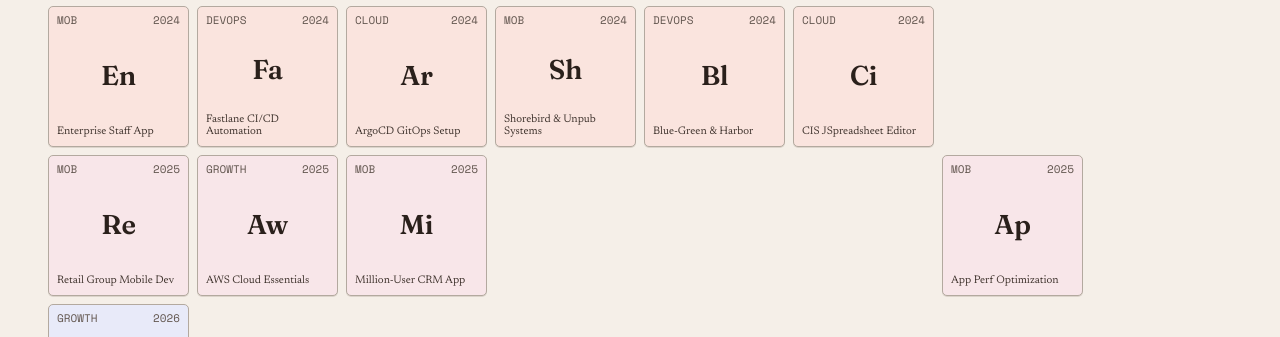
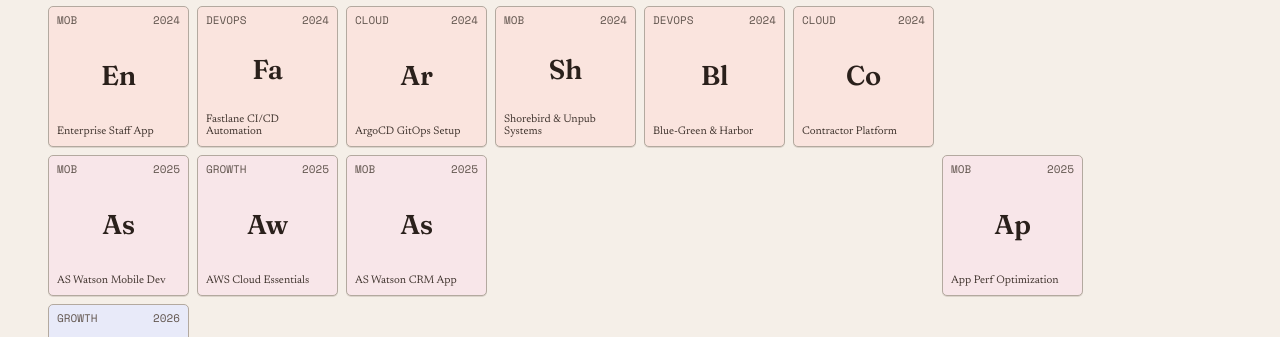
Before and after one commit to chunghei0116/portfolio-website, a Next.js app: page / in a window 1280 px wide. Shown: the part 1127-1464 px from the top of the page. Built offline with nearby package versions, Linux system fonts and the light colour scheme.

Commit message:
feat: restore Watson branding and rename CIS to Contractor Platform in timeline

```diff
--- a/src/data/milestones.ts
+++ b/src/data/milestones.ts
@@ -126,7 +126,7 @@ export const milestones: Milestone[] = [
   {
     id: "cis",
     sym: "Cs",
-    name: "CIS JSpreadsheet Editor",
+    name: "Contractor Platform",
     year: 2024,
     col: 6,
     row: 2,
@@ -136,24 +136,24 @@ export const milestones: Milestone[] = [
     platform: "React / JSpreadsheet",
     metric: "BQ / IP",
     metricLabel: "Finance Modules",
-    notes: "Built the Contractor Information System (CIS) frontend, implementing high-performance spreadsheet modules for Bill of Quantities (BQ) and payment assessments."
+    notes: "Built the frontend of the in-house contractor financial platform, implementing high-performance spreadsheet modules for Bill of Quantities (BQ) and payment assessments."
   },
 
   // ---- 2025 (Row 3) ----
   {
     id: "asw",
     sym: "As",
-    name: "Retail Group Mobile Dev",
+    name: "AS Watson Mobile Dev",
     year: 2025,
     col: 1,
     row: 3,
     fam: "mobile",
     famLabel: "Mobile",
     status: "Complete",
-    platform: "Retail Group",
+    platform: "AS Watson",
     metric: "Join",
     metricLabel: "Mobile Developer",
-    notes: "Joined a global retail group as a Mobile Application Developer, transitioning to customer-facing ecommerce and CRM applications."
+    notes: "Joined AS Watson group as a Mobile Application Developer, transitioning to customer-facing ecommerce and CRM applications."
   },
   {
     id: "aws",
@@ -173,17 +173,17 @@ export const milestones: Milestone[] = [
   {
     id: "crm",
     sym: "Cr",
-    name: "Million-User CRM App",
+    name: "AS Watson CRM App",
     year: 2025,
     col: 3,
     row: 3,
     fam: "mobile",
     famLabel: "Mobile",
     status: "Active",
-    platform: "CRM System",
+    platform: "AS Watson CRM",
     metric: "1M+ MAU",
     metricLabel: "Active Users",
-    notes: "Core developer of the high-traffic retail CRM app supporting over a million monthly active users."
+    notes: "Core developer of the high-traffic AS Watson CRM app supporting over a million monthly active users."
   },
   {
     id: "opt",
@@ -198,7 +198,7 @@ export const milestones: Milestone[] = [
     platform: "iOS & Android",
     metric: "Optimized",
     metricLabel: "App Performance",
-    notes: "Conducted extensive profiling and performance optimization, resolving critical memory leaks and UI lag on high-volume CRM apps."
+    notes: "Conducted extensive profiling and performance optimization, resolving critical memory leaks and UI lag on high-volume AS Watson CRM apps."
   },
 
   // ---- 2026 (Row 4) ----
```
